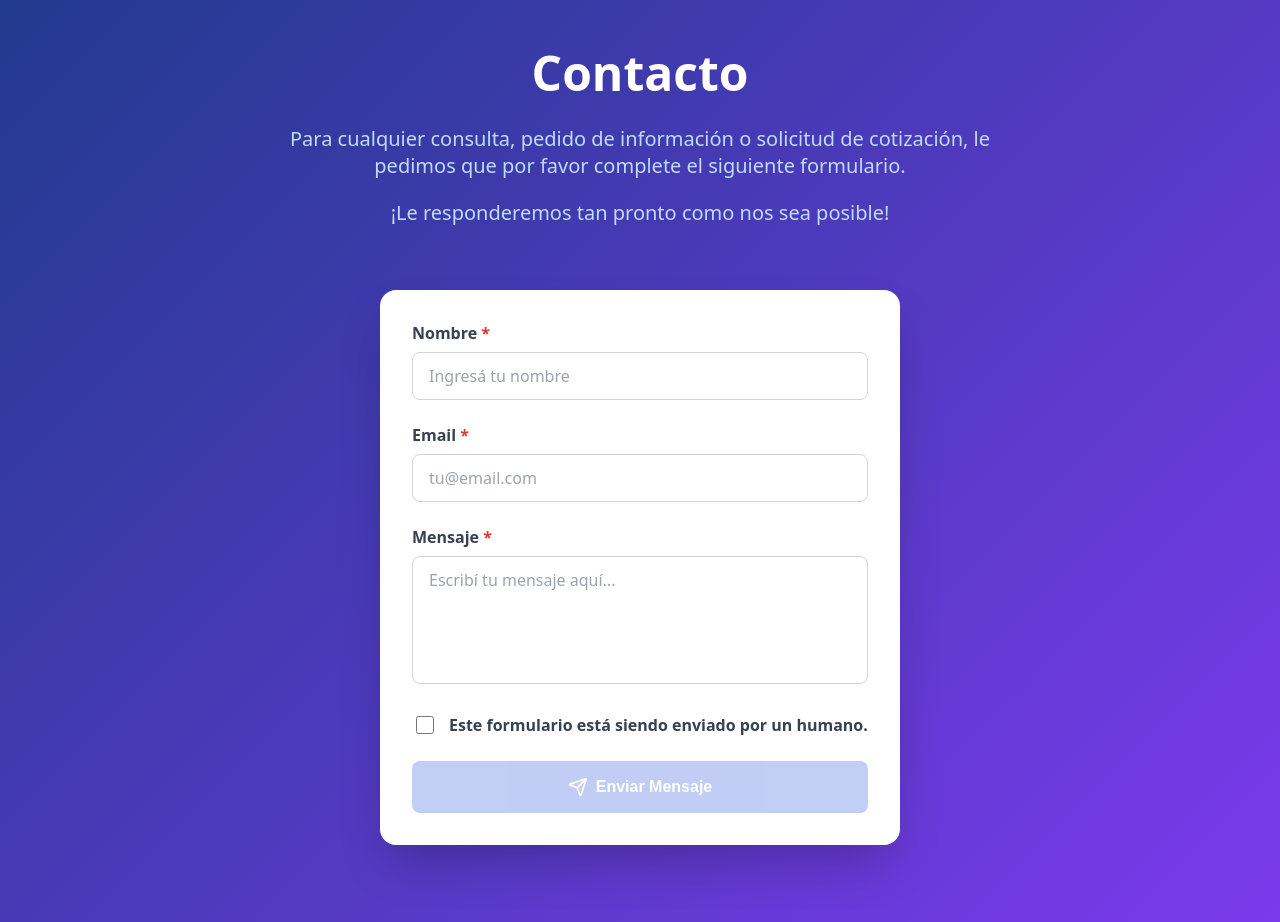
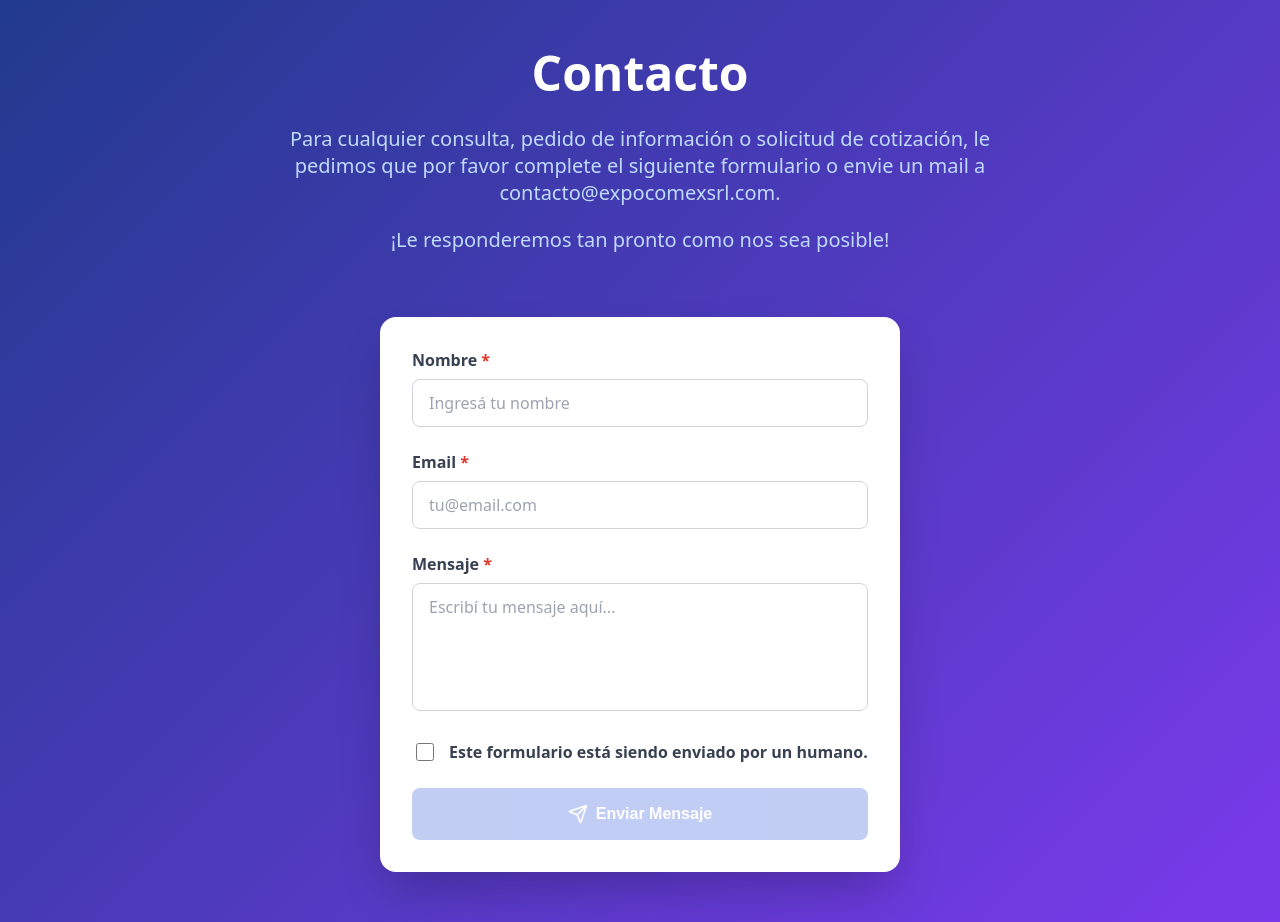
Before and after one commit to ExpoComexDev/expoComex-newVersion, a React (Vite) app: page / in a window 1280 px wide. Shown: the part 8720-9642 px from the top of the page. Built offline with nearby package versions, Linux system fonts and the light colour scheme.

Commit message:
ECN-12 se suma correo al contact form y se cambian detalles en la sección de marcas

```diff
--- a/src/components/LandingPage.jsx
+++ b/src/components/LandingPage.jsx
@@ -382,7 +382,7 @@ const LandingPage = () => {
             <p>
               Para cualquier consulta, pedido de información o solicitud de
               cotización, le pedimos que por favor complete el siguiente
-              formulario.
+              formulario o envie un mail a contacto@expocomexsrl.com.
             </p>
             <p>¡Le responderemos tan pronto como nos sea posible!</p>
           </SectionSubtitleTwo>
--- a/src/components/ProductCard.jsx
+++ b/src/components/ProductCard.jsx
@@ -21,29 +21,23 @@ const ProductCard = () => {
 };
 
 const Grid = styled.div`
-  display: flex; /* Cambiamos a Flex */
-  flex-wrap: wrap; /* Permitimos que los ítems salten a la siguiente línea */
+  display: flex;
+  flex-wrap: wrap;
   gap: 2rem;
-
-  /* Centra los ítems cuando no llenan la última fila (SOLUCIÓN para el ítem 7) */
   justify-content: center;
 
-  /* Asegura que los ítems ocupen el ancho correcto */
   & > * {
-    /* 1 Columna: Ocupa todo el ancho menos el gap */
     width: 100%;
   }
 
   @media (min-width: 769px) {
     & > * {
-      /* 2 Columnas: Ocupa 50% menos la mitad del gap */
       width: calc(50% - 1rem);
     }
   }
 
   @media (min-width: 1150px) {
     & > * {
-      /* 3 Columnas: Ocupa 33.33% menos el gap */
       width: calc(33.33% - 1.333rem);
     }
   }
```
